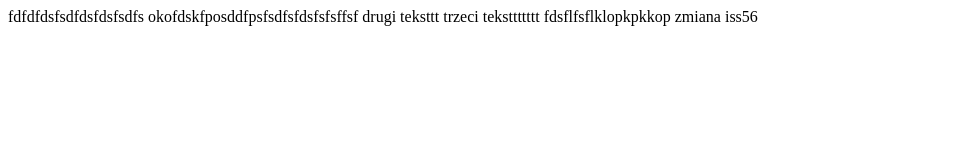
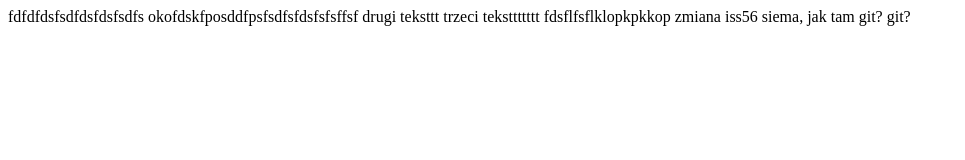
Before and after one commit to dominikmarkowski/zajeciagit, a plain HTML site: page index.html in a window 1280 px wide. Shown: the whole page, without its empty margins (0-965 px from the left). Drawn offline with Linux system fonts and the light colour scheme.

Commit message:
comitzMat

```diff
--- a/index.html
+++ b/index.html
@@ -13,5 +13,6 @@ trzeci teksttttttt
 fdsflfsflklopkpkkop
 
 zmiana iss56
+siema, jak tam git? git?
 </body>
 </html>
```
